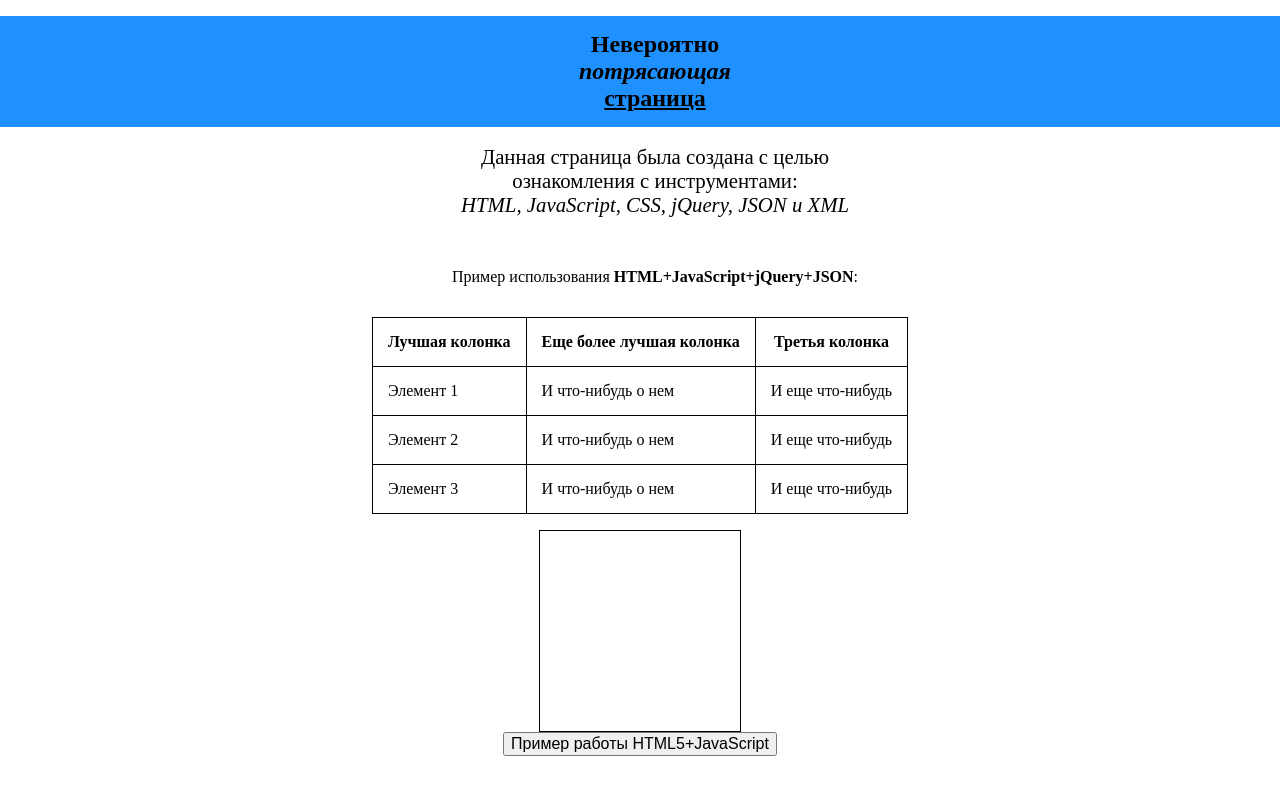
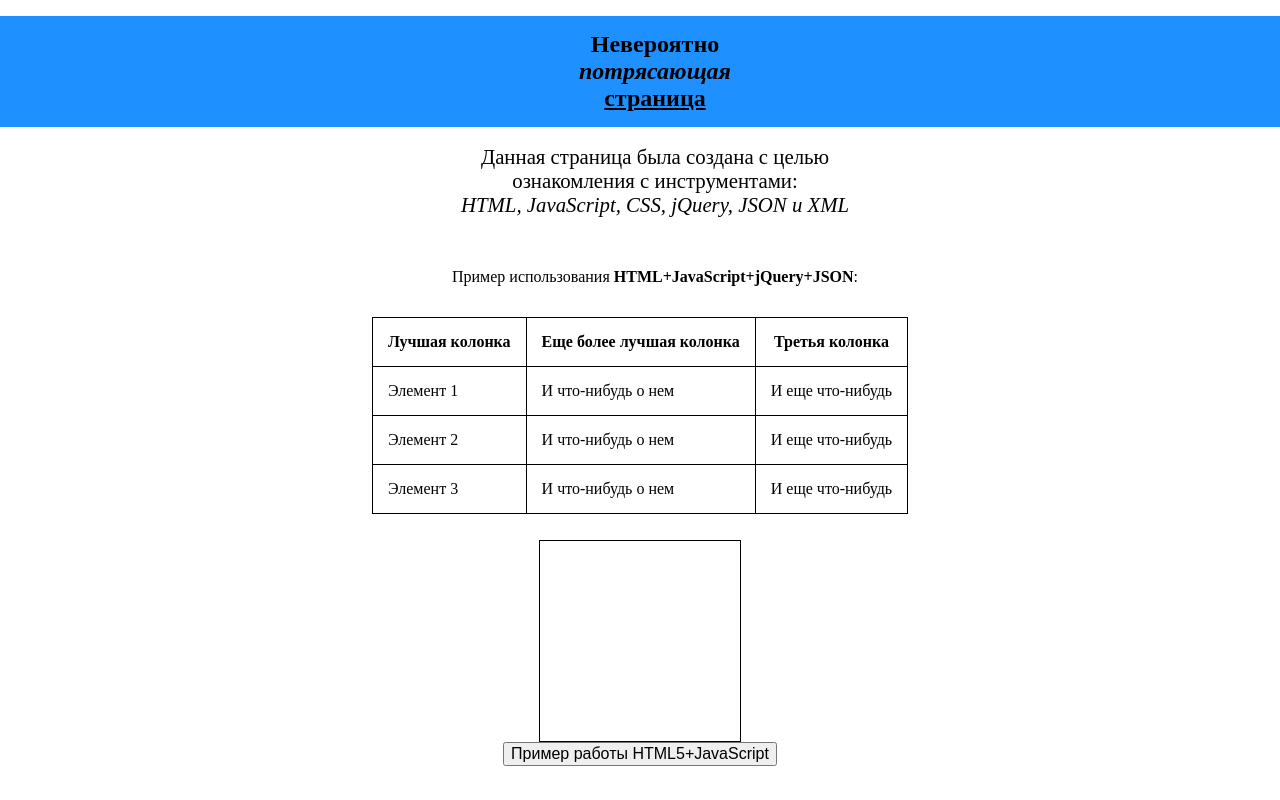
Before and after one commit to stakanich/TestPlayground, a plain HTML site: page index.html in a window 1280 px wide. Shown: the top 800 px of the page. Drawn offline with nearby package versions, Linux system fonts and the light colour scheme.

Commit message:
Update index.html

```diff
--- a/index.html
+++ b/index.html
@@ -71,7 +71,7 @@
             </tr>
         </table>
 
-        <p align="center">
+        <p align="center" style="padding: 10px;">
             <canvas id="someCanvas" width = 200 height = 200 style="border: 1px solid #000000;"></canvas>
             <br>
             <button style="font-size:16px;">Пример работы HTML5+JavaScript</button>
```
